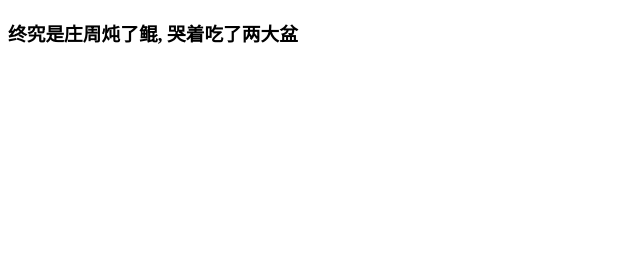
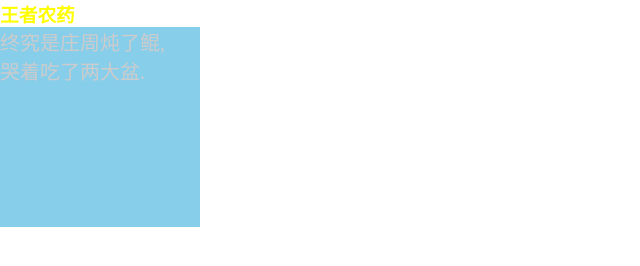
Before and after one commit to GreenYou/test-demo, a plain HTML site: page index.html in a window 1280 px wide. Shown: the whole page, without its empty margins (0-640 px from the left). Drawn offline with Linux system fonts and the light colour scheme.

Commit message:
这是dome修改过的

```diff
--- a/css/index.css
+++ b/css/index.css
@@ -3,3 +3,14 @@
 	margin: 0;
 	background-color: #fff;
 }
+div {
+	width: 200px;
+	height: 200px;
+	background-color: skyblue;
+	font-size: 20px;
+	color: #ccc;
+}
+
+h3 {
+	color: yellow;
+}
--- a/index.html
+++ b/index.html
@@ -3,9 +3,13 @@
 <head>
 	<meta charset="UTF-8">
 	<title>湫</title>
+	<link rel="stylesheet" href="css/index.css">
 </head>
 <body>
-	<h3>终究是庄周炖了鲲,
-		哭着吃了两大盆</h3>
+	<h3>王者农药</h3>
+	<div>
+		终究是庄周炖了鲲, <br>
+		  哭着吃了两大盆.
+	</div>
 </body>
 </html>
```
